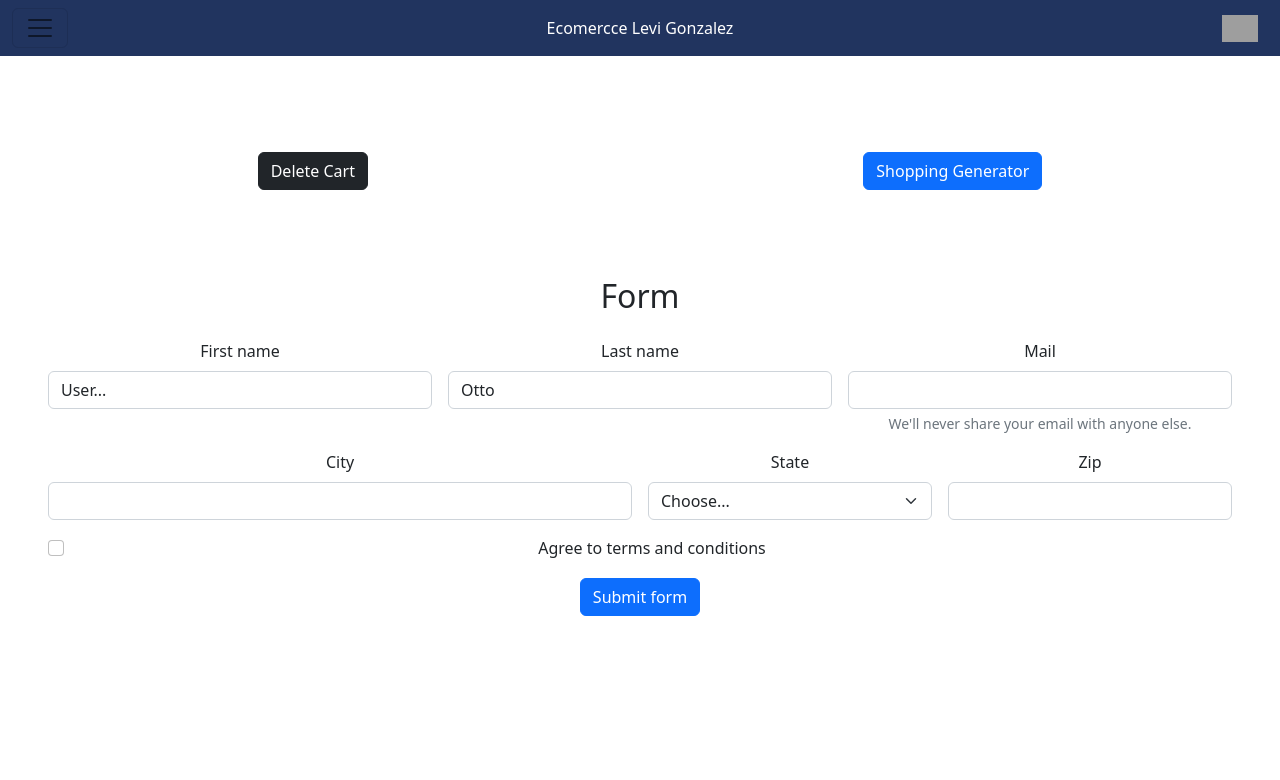
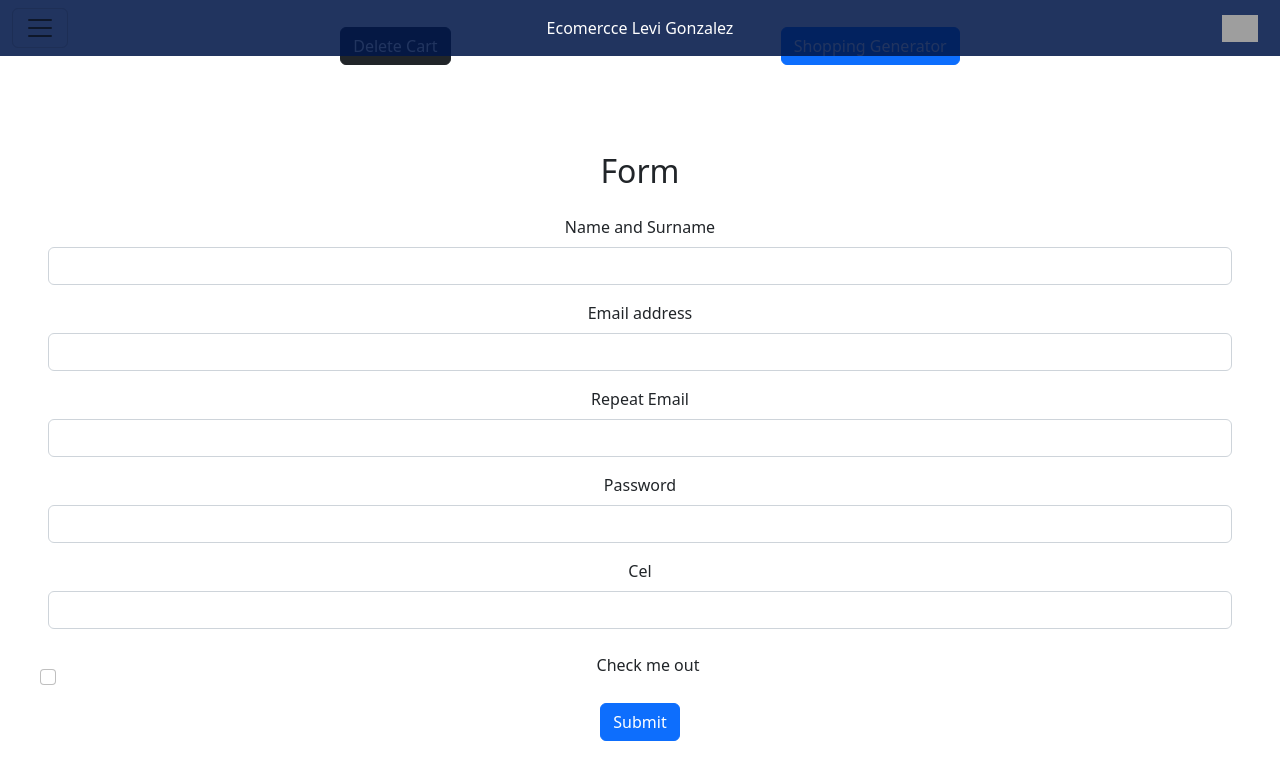
Before and after one commit to Levi-Gonzalez/React, a React (Vite) app in the folder proyecto-react-levi/: page /cart in a window 1280 px wide. Shown: the top 780 px of the page. Built offline with nearby package versions, Linux system fonts and the light colour scheme; grey boxes are pictures that could not be loaded.

Commit message:
finalizado

```diff
--- a/proyecto-react-levi/index.html
+++ b/proyecto-react-levi/index.html
@@ -13,5 +13,8 @@
     <!-- JavaScript -->
     <script type="module" src="/src/main.jsx"></script>
     <script src="https://cdn.jsdelivr.net/npm/bootstrap@5.2.0/dist/js/bootstrap.bundle.min.js" integrity="sha384-A3rJD856KowSb7dwlZdYEkO39Gagi7vIsF0jrRAoQmDKKtQBHUuLZ9AsSv4jD4Xa" crossorigin="anonymous"></script>
+  <!-- Sweet alert  -->
+    <script src="//cdn.jsdelivr.net/npm/sweetalert2@11"></script>
+
   </body>
 </html>
--- a/proyecto-react-levi/src/App.css
+++ b/proyecto-react-levi/src/App.css
@@ -195,7 +195,7 @@ color: rgb(80, 249, 204);
 
 .cartbuy {
   display: flex;
-  justify-content: space-around;
+  justify-content: space-evenly;
   margin-top: 20px;
   margin: 10px;
 }
--- a/proyecto-react-levi/src/App.jsx
+++ b/proyecto-react-levi/src/App.jsx
@@ -18,16 +18,15 @@ function App() {
            <Routes>
               <Route index  path='/' element = {<ItemListContainer/> } />
               <Route path='/category/:categoryId' element={<ItemListContainer/> } />
-              <Route path='*' element = {<Navigate to='/' /> } />
               <Route path='/detail/:detailId' element={<ItemDetailContainer /> } />
               <Route path='/cart'element ={<Cart/>} />
+              <Route path='*' element = {<Navigate to='/' /> } />
            </Routes>
        </div>
     </CartContextProvider>
 </BrowserRouter>
 
-     )
-
-    }
+)
+}
 
 export default App
--- a/proyecto-react-levi/src/components/Cart/Cart.jsx
+++ b/proyecto-react-levi/src/components/Cart/Cart.jsx
@@ -4,9 +4,10 @@ import {useCartContext} from "../Context/CartContext"
 
 const Cart = () => {
       const [id, setId] = useState ('')
+
       const [formApp, setFormApp] = useState ({
+                name:'',
                 email: '',
-                name:'',
                 phone:''
       })
 
@@ -14,10 +15,8 @@ const Cart = () => {
 
       const saveOrder = (e) => {
         e.preventDefault ()
-
         const order = {}
         order.buyer = formApp
-
         order.productos = cartList.map(prod => {
           return {
             product: prod.name,
@@ -32,13 +31,48 @@ const Cart = () => {
           addDoc (queryOrders, order)
           .then (resp => setId(resp.id))
           .finally (()=> setFormApp ({
-            email:'',
                                   name:'',
+                                  email: '',
                                   phone:''
 
             })
             )
       }
+
+      const handleInputChange = (event) => {
+        setFormApp({
+          ...formApp,
+          [event.target.name] : event.target.value
+        })
+      }
+
+
+      const handleSubmit = (event) => {
+
+        if (formApp.email1 != formApp.email2){
+          Swal.fire({
+            icon: 'error',
+            title: 'Ops... Your email does not match',
+            text: 'Try again.',
+            timer: 6000
+          })
+
+        }
+        else{  delete formApp.email2
+          saveOrder (event, formApp)
+          Swal.fire({
+            position: 'top-end',
+            icon: 'success',
+            title: '¡Hanks for your purchase !',
+            showConfirmButton: false,
+            timer: 6000
+          })
+
+        }
+      event.preventDefault ();
+
+      }
+
 
     return (
 
@@ -49,37 +83,32 @@ const Cart = () => {
                  <div className="p-4">
                     <img src={prod.image} alt="image prod" className='w-50 m-5 '/>
                   </div>
+
                  <div>
-                              <h3>
-                              {prod.name}
-                              </h3>
+                    <h3> {prod.name} </h3>
                   </div>
 
                   <div>
-                                <h5>
-                              Amount: {prod.amount}
-                                </h5>
+                    <h5> Amount: {prod.amount} </h5>
                   </div>
 
                   <div>
-                                <h5>
-                              Price: ${prod.price * prod.amount}
-                                </h5>
+                    <h5> Price: ${prod.price * prod.amount} </h5>
                   </div>
                      <button type="button" className="btn-close m-3" aria-label="Close" onClick={ () => deleteProduct (prod.id) }> </button>
                    <div>
-                        <div className="row">
-                        </div>
                      {id.length > 0 && <h6>  Number order: {prod.id} </h6>}
                     </div>
               </div>
           ))}
+
       </ul>
-        <div class="row g-3 align-items-center">
+        <div className="row g-3 align-items-center">
           <div className="cartbuy">
             <div>
               <button className=" btn btn-dark " onClick={emptyCart}>Delete Cart </button>
             </div>
+
             <div>
               <button className=" btn btn-primary cart" onClick={saveOrder}>Shopping Generator</button>
             </div>
@@ -87,95 +116,44 @@ const Cart = () => {
             <h4 className="totalPrice">{priceTotal () !== 0 && `Total Price: $${priceTotal ()}`}</h4>
         </div>
 
-      <form className="row g-3 needs-validation p-5" novalidate>
+      <form className="row g-3 needs-validation p-5" onSubmit={event => {handleSubmit(event)}}>
           <h2>Form</h2>
-  <div className="col-md-4">
-    <label for="validationCustom01" className="form-label">First name</label>
-    <input type="text" className="form-control" id="validationCustom01" value="User..." required/>
-    <div className="valid-feedback">
-      Looks good!
+              <div>
+                  <label htmlFor="exampleInputName" className="form-label">Name and Surname</label>
+                  <input name="name" type="text" className="form-control" id="name" aria-describedby="nameHelp" onChange={handleInputChange} value={formApp.name || ''} required/>
               </div>
+
+              <div className="">
+                  <label htmlFor="exampleInputEmail" className="form-label">Email address</label>
+                  <input name="email1" type="email" className="form-control" id="email1" aria-describedby="emailHelp" onChange={handleInputChange} value={formApp.email1 || ''} required/>
               </div>
-  <div className="col-md-4">
-    <label for="validationCustom02" className="form-label">Last name</label>
-    <input type="text" className="form-control" id="validationCustom02" value="Otto" required/>
-    <div className="valid-feedback">
-      Looks good!
+
+              <div>
+                <label htmlFor="exampleInputEmail2" className="form-label ">Repeat Email </label>
+                <input name="email2" type="email" className="form-control" id="email2" aria-describedby="emailHelp" onChange={handleInputChange} value={formApp.email2 || ''} required/>
               </div>
+
+              <div>
+                  <label htmlFor="exampleInputPassword1" className="form-label">Password</label>
+                  <input type="password" className="form-control" id="exampleInputPassword1" required/>
               </div>
-  <div className="col-md-4">
-    <label for="email" className="form-label">Mail</label>
 
+              <div>
+                <label htmlFor="exampleInputEmail1" className="form-label ">Cel </label>
+                <input name="phone" type="tel" className="form-control" id="exampleInputEmail1" aria-describedby="emailHelp" onChange={handleInputChange} value={formApp.phone || ''} required/>
+              </div>
 
-      <div className="invalid-feedback">
-        Please choose a username.
-   <label for="exampleInputEmail1" className="form-label ">Email address</label>
-    <input type="email" className="form-control" id="exampleInputEmail1" aria-describedby="emailHelp" />
-    <div id="emailHelp" className="form-text">We'll never share your email with anyone else.</div>
+              <div className="mt-4  form-check">
+                  <input type="checkbox" className="mt-3 form-check-input" id="exampleCheck1" required/>
+                  <label className=" form-check-label" htmlFor="exampleCheck1">Check me out</label>
+              </div>
 
-    </div>
-    <input type="email" className="form-control" id="exampleInputEmail1" aria-describedby="emailHelp" />
-    <div id="emailHelp" className="form-text">We'll never share your email with anyone else.</div>
-
-  </div>
-  <div className="col-md-6">
-    <label for="validationCustom03" className="form-label">City</label>
-    <input type="text" className="form-control" id="validationCustom03" required/>
-    <div className="invalid-feedback">
-      Please provide a valid city.
-    </div>
-  </div>
-  <div className="col-md-3">
-    <label for="validationCustom04" className="form-label">State</label>
-    <select className="form-select" id="validationCustom04" required>
-      <option selected disabled value="">Choose...</option>
-      <option>ARG</option>
-      <option>BR</option>
-      <option>BOL</option>
-      <option>COL</option>
-      <option>UR</option>
-      <option>USA</option>
-      <option>FR</option>
-      <option>ITA</option>
-      <option>ALE</option>
-      <option>AUS</option>
-
-    </select>
-    <div className="invalid-feedback">
-      Please select a valid state.
-    </div>
-  </div>
-  <div className="col-md-3">
-    <label for="validationCustom05" className="form-label">Zip</label>
-    <input type="text" className="form-control" id="validationCustom05" required/>
-    <div className="invalid-feedback">
-      Please provide a valid zip.
-    </div>
-  </div>
               <div className="col-12">
-    <div className="form-check">
-      <input className="form-check-input" type="checkbox" value="" id="invalidCheck" required/>
-      <label className="form-check-label" for="invalidCheck">
-        Agree to terms and conditions
-      </label>
-      <div className="invalid-feedback">
-        You must agree before submitting.
-      </div>
-    </div>
-  </div>
-  <div className="col-12">
-    <button className="btn btn-primary" type="submit">Submit form</button>
+                  <button className="btn btn-primary" type="submit">Submit</button>
               </div>
       </form>
-
     </div>
   )
 }
 
 export default Cart
-
-
-
-// <label for="exampleInputEmail1" className="form-label ">Email address</label>
-// <input type="email" className="form-control" id="exampleInputEmail1" aria-describedby="emailHelp" />
-// <div id="emailHelp" className="form-text">We'll never share your email with anyone else.</div>
--- a/proyecto-react-levi/src/components/Context/cartContext.jsx
+++ b/proyecto-react-levi/src/components/Context/cartContext.jsx
@@ -20,8 +20,7 @@ import {createContext, useContext, useState } from "react";
 
                     setCartList([
                         ...cartList,
-
-                            prod
+                        prod
                     ])
 
             }
```
Also changed, not shown: proyecto-react-levi/src/components/NavBar/NavBar.jsx (line endings or trailing spaces). Lines whose indentation alone changed are shown as unchanged.
